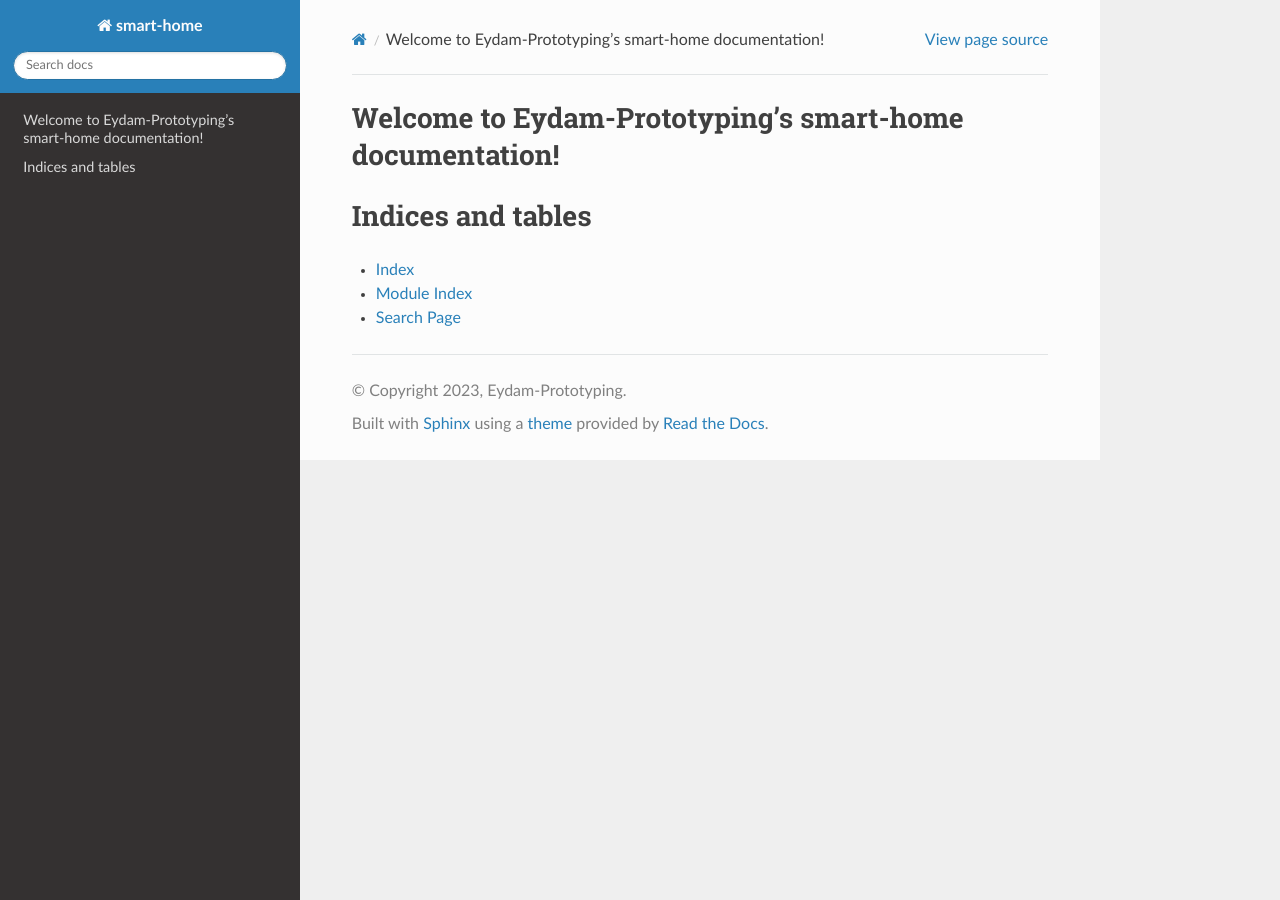
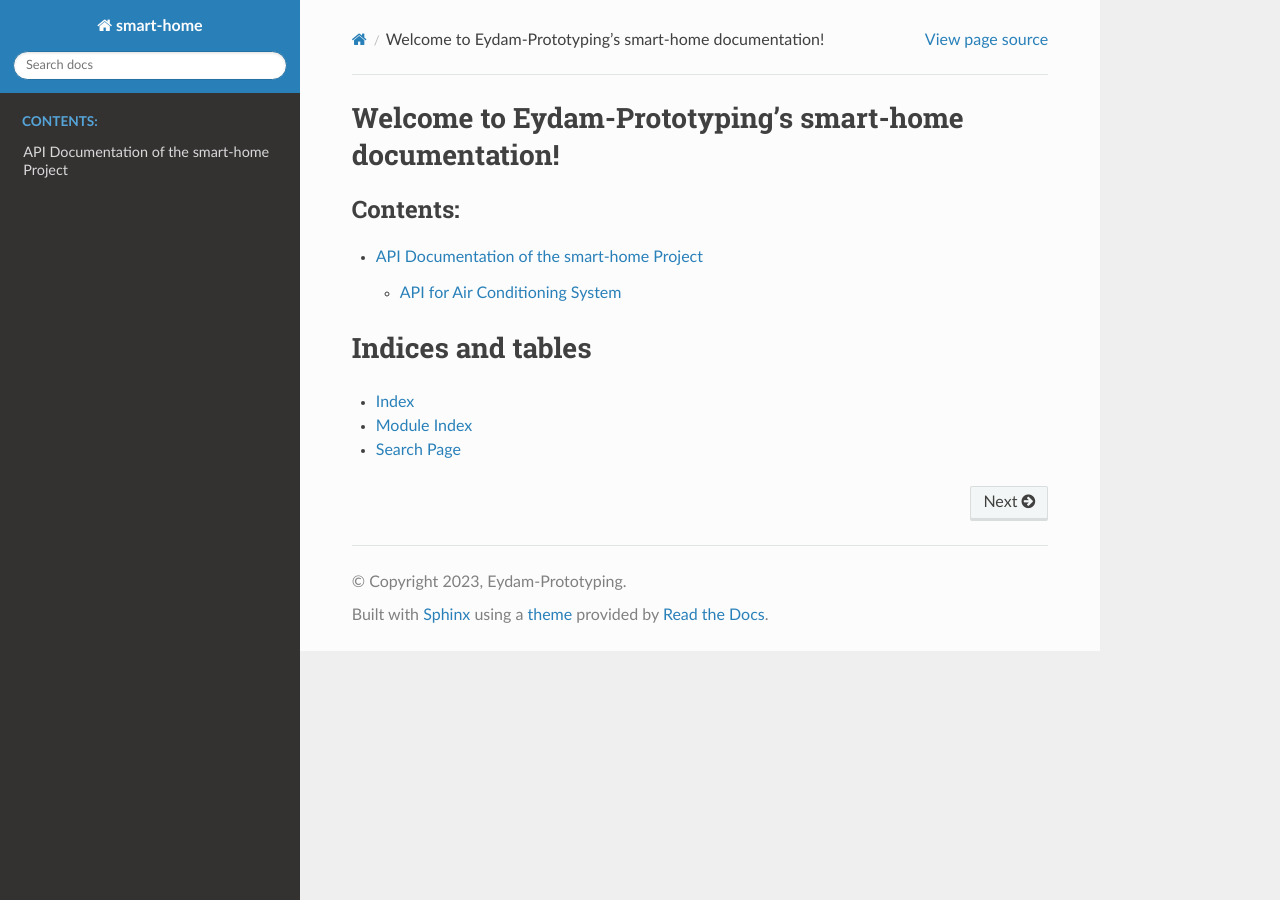
Before and after one commit to eydam-prototyping/smart-home, a Sphinx documentation site: the page built from docs/index.rst, in a window 1280 px wide. Built offline with Sphinx 7.4.7 and the Read the Docs theme 2.0.0, drawn with Linux system fonts in a browser that asks for light colours; part of the change alters nothing that is shown.

```diff
--- /dev/null
+++ b/docs/api.rst
@@ -0,0 +1,60 @@
+API Documentation of the smart-home Project
+*******************************************
+
+There is a test server, build in flask, that provides a test interface. You can start it from the root directory with::
+
+    flask --app ./test/apitest/ run
+
+If you want to run it in debug mode, just add the debug flag::
+
+    flask --app ./test/apitest/ run --debug
+
+When the server is running, you can access a random state for the Air Conditioning System via::
+
+    http://localhost:5000/apitest/ac/state
+
+
+API for Air Conditioning System
+===============================
+
+All routes of the API for the AC are available on the test server via::
+
+    http://localhost:5000/apitest/ac/<route>
+
+The following routes are defined for the Air Conditioning System (a detailed description can be found in the project direcory in ``/api/air-conditioner.yml``):
+
+
+GET /state
+----------
+Returns a json object with the state of the air conditioning system.
+
+Responses
+^^^^^^^^^
++-------+----------------------+--------------------------------------------------+
+| Code  | Media Type           | Description                                      |
++=======+======================+==================================================+
+| 200   | ``application/json`` | The current state of the air conditioning system |
++-------+----------------------+--------------------------------------------------+
+
+
+POST /state
+-----------
+Sets a new state.
+
+Request body
+^^^^^^^^^^^^
+The new state as json object. Allowed keys are:
+
+* powerState (string: on, off)
+* temperatureSet (decimal: 16 - 28.5)
+* mode (string: heating, drying, cooling, fan)
+
+Responses
+^^^^^^^^^
++-------+----------------------+--------------------------------------------------+
+| Code  | Media Type           | Description                                      |
++=======+======================+==================================================+
+| 200   | ``application/json`` | The current state of the air conditioning system |
++-------+----------------------+--------------------------------------------------+
+| 400   | ``plain/text``       | Request body malformatted                        |
++-------+----------------------+--------------------------------------------------+
--- a/docs/index.rst
+++ b/docs/index.rst
@@ -4,13 +4,13 @@
    contain the root `toctree` directive.
 
 Welcome to Eydam-Prototyping's smart-home documentation!
-======================================
+========================================================
 
 .. toctree::
    :maxdepth: 2
    :caption: Contents:
 
-
+   api
 
 Indices and tables
 ==================
```
